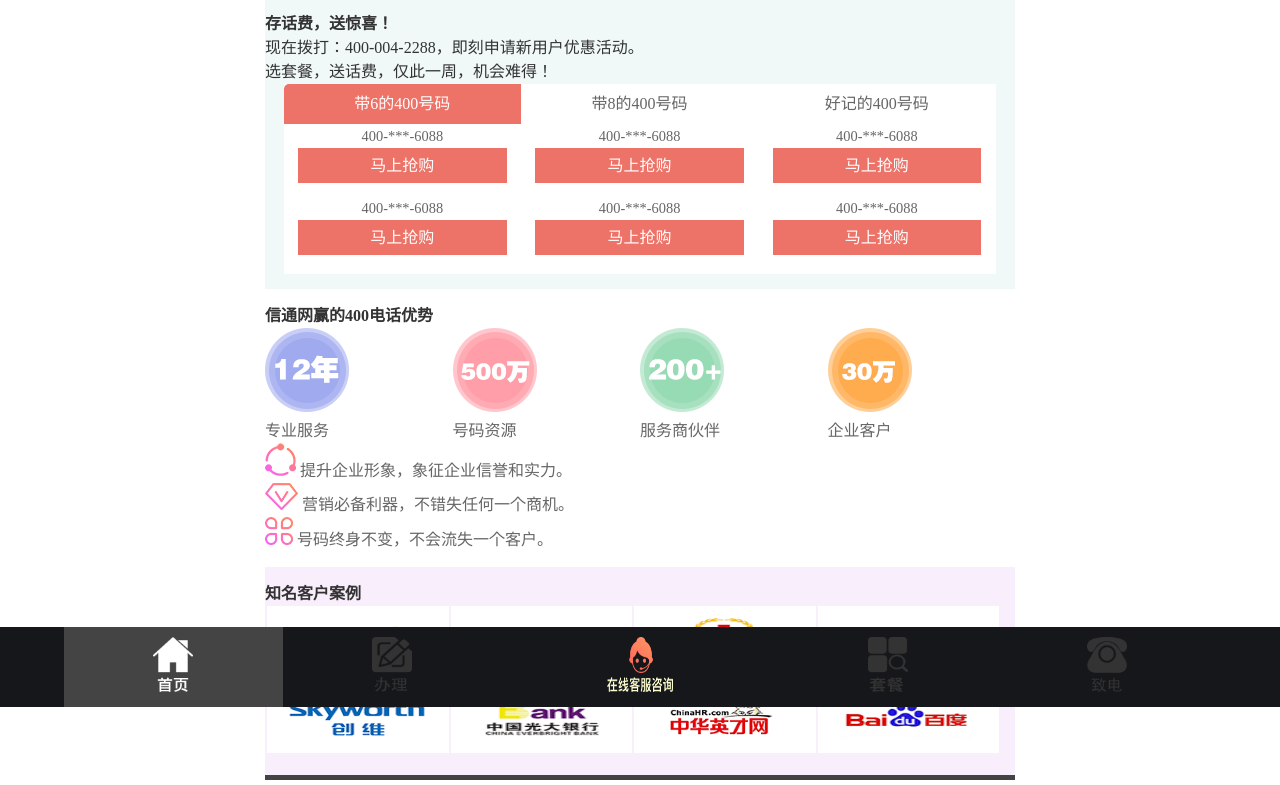
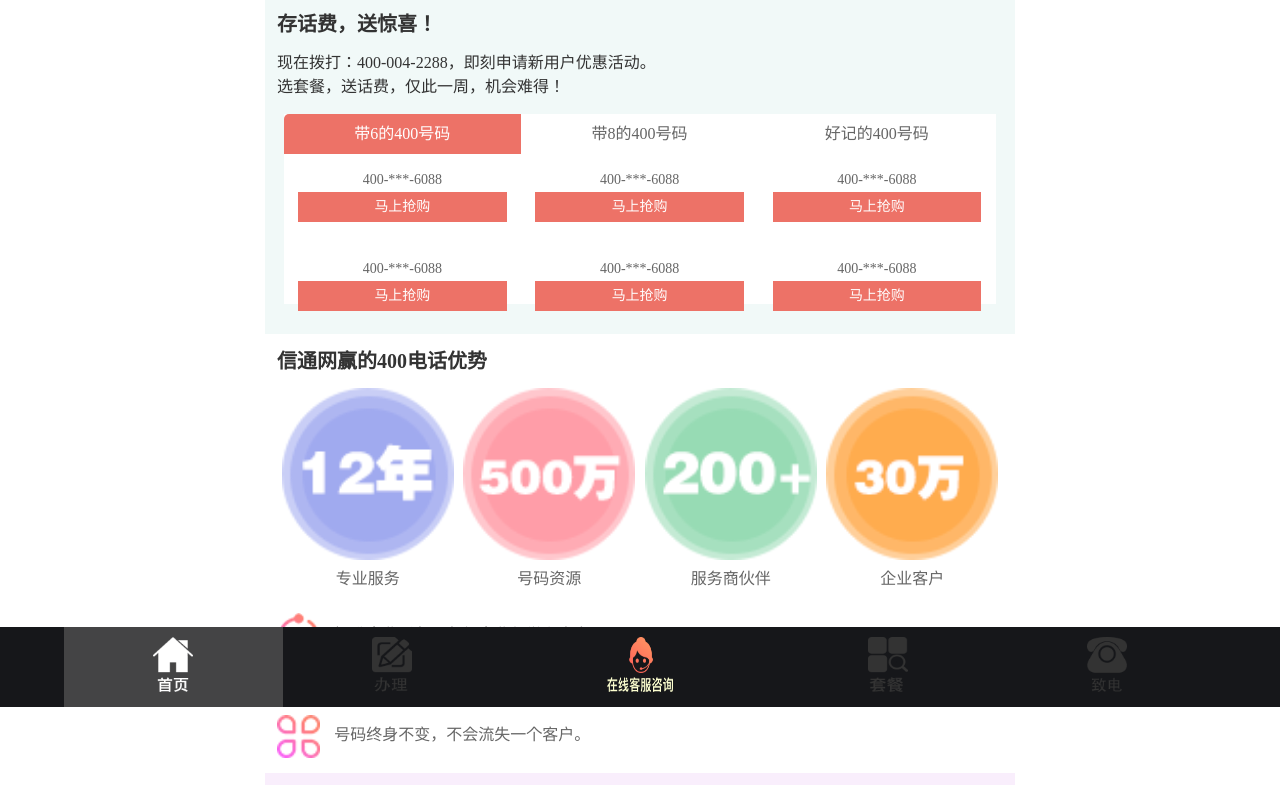
Before and after one commit to freedong/unionmobile, a website: page src/consult.html in a window 1280 px wide. Shown: the part 93-878 px from the top of the page. Drawn offline with Linux system fonts and the light colour scheme.

Commit message:
'tijiao'

```diff
--- a/src/consult.html
+++ b/src/consult.html
@@ -31,7 +31,7 @@
             <p>TEL:400-000-0011</p>
         </div>
         <div class="hot_top2">
-            <a href="/" class="back">返回</a>
+            <a href="index.html" class="back">返回</a>
             <p>靓号咨询</p>
         </div>
     </div>
--- a/src/css/consult.css
+++ b/src/css/consult.css
@@ -14,13 +14,17 @@
 .con_container .con_chf h3{
     color: #333333;
     font-weight: bold;
-    font-size: 1rem;
+    font-size: 1.25rem;
+    padding-left: 12px;
+    padding-bottom: 15px;
 }
 
 
 .con_container .con_chf p{
     color: #333333;
     font-size: 1rem;
+    text-align: justify;
+    padding: 0px 12px;
 }
 
 
@@ -29,7 +33,7 @@
 
 .con_container .con_chf .con_chf_tab{
     width: 95%;
-    margin: 0 auto;
+    margin: 15px auto;
     background-color: #FFFFFF;
 }
 
@@ -64,20 +68,25 @@
 .con_container .con_chf .con_chf_tab .con_chf_tab2 ul li{
     float: left;
     width: 29.3%;
-    height: 72px;
+    height: 60px;
     line-height: 35px;
     text-align: center;
-    margin: 0% 2%;
+    margin: 2% 2%;
 }
 .con_container .con_chf .con_chf_tab .con_chf_tab2 ul li p{
     color: #666666;
-    font-size: 0.9rem;
+    font-size: 0.875rem;
+    text-align: center;
+    padding: 0px;
 }
 
 .con_container .con_chf .con_chf_tab .con_chf_tab2 ul li a{
     display: block;
     background-color: #ed7267;
     color: #ffffff;
+    height: 30px;
+    line-height: 30px;
+    font-size: 0.875rem;
 }
 
 
@@ -98,28 +107,51 @@
 .con_container .con_yy h3{
     color: #333333;
     font-weight: bold;
-    font-size: 1rem;
+    font-size: 1.25rem;
+    padding-left: 12px;
+    padding-bottom: 15px;
+}
+
+
+.con_container .con_yy .con_yy_div{
+    padding: 0px 12px;
 }
 
 .con_container .con_yy .con_yy_div ul li{
     float: left;
     width: 25%;
+    text-align: center;
+}
+
+.con_container .con_yy .con_yy_div ul li img{
+    width: 95%;
 }
 
 .con_container .con_yy .con_yy_div ul li p{
     color: #666666;
     font-size: 1rem;
+    text-align: center;
+}
+
+.con_container .con_yy .con_yy_div1{
+    width: 96%;
+    padding: 12px 0px 0px 12px;
 }
 
 
 .con_container .con_yy .con_yy_div1 ul li{
     color: #666666;
     font-size: 1rem;
+    padding-top: 10px;
 }
 
-.con_container .con_yy .con_yy_div1 ul li p{
+.con_container .con_yy .con_yy_div1 ul li img{
+    vertical-align: middle;
+    width: 6%;
+    padding-right: 10px;
+}
 
-}
+
 
 
 
@@ -141,7 +173,14 @@
 .con_container .con_zmkh h3{
     color: #333333;
     font-weight: bold;
-    font-size: 1rem;
+    font-size: 1.25rem;
+    padding-left: 12px;
+    padding-bottom: 15px;
+}
+
+.con_container .con_zmkh .con_zmkh_div{
+    width: 96%;
+    margin: 0 auto;
 }
 
 .con_container .con_zmkh .con_zmkh_div ul li{
@@ -154,6 +193,33 @@
     height: 70px;
 }
 
+
+.con_container .con_zmkh .con_zmkh_div ul li:nth-child(1){
+    width: 22%;
+}
+.con_container .con_zmkh .con_zmkh_div ul li:nth-child(2){
+    width: 30%;
+}
+.con_container .con_zmkh .con_zmkh_div ul li:nth-child(3){
+    width: 20%;
+}
+.con_container .con_zmkh .con_zmkh_div ul li:nth-child(4){
+     width: 25%;
+ }
+
+.con_container .con_zmkh .con_zmkh_div ul li:nth-child(5){
+    width: 27%;
+}
+
+.con_container .con_zmkh .con_zmkh_div ul li:nth-child(6){
+    width: 20%;
+}
+.con_container .con_zmkh .con_zmkh_div ul li:nth-child(7){
+    width: 30%;
+}
+.con_container .con_zmkh .con_zmkh_div ul li:nth-child(8){
+    width: 20%;
+}
 
 
 
```
Also changed, not shown: src/css/raiders.css (+5 -4 lines), src/raiders.html (+2 -2 lines).
